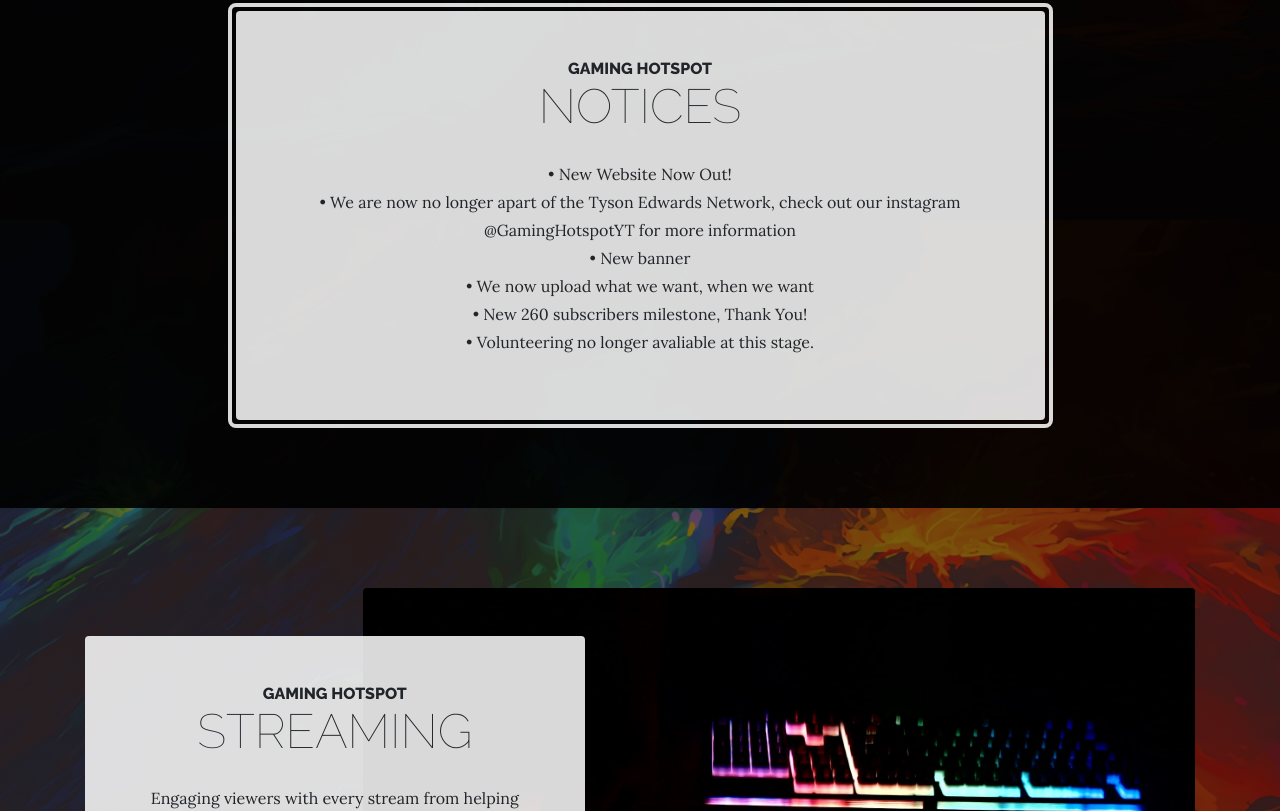
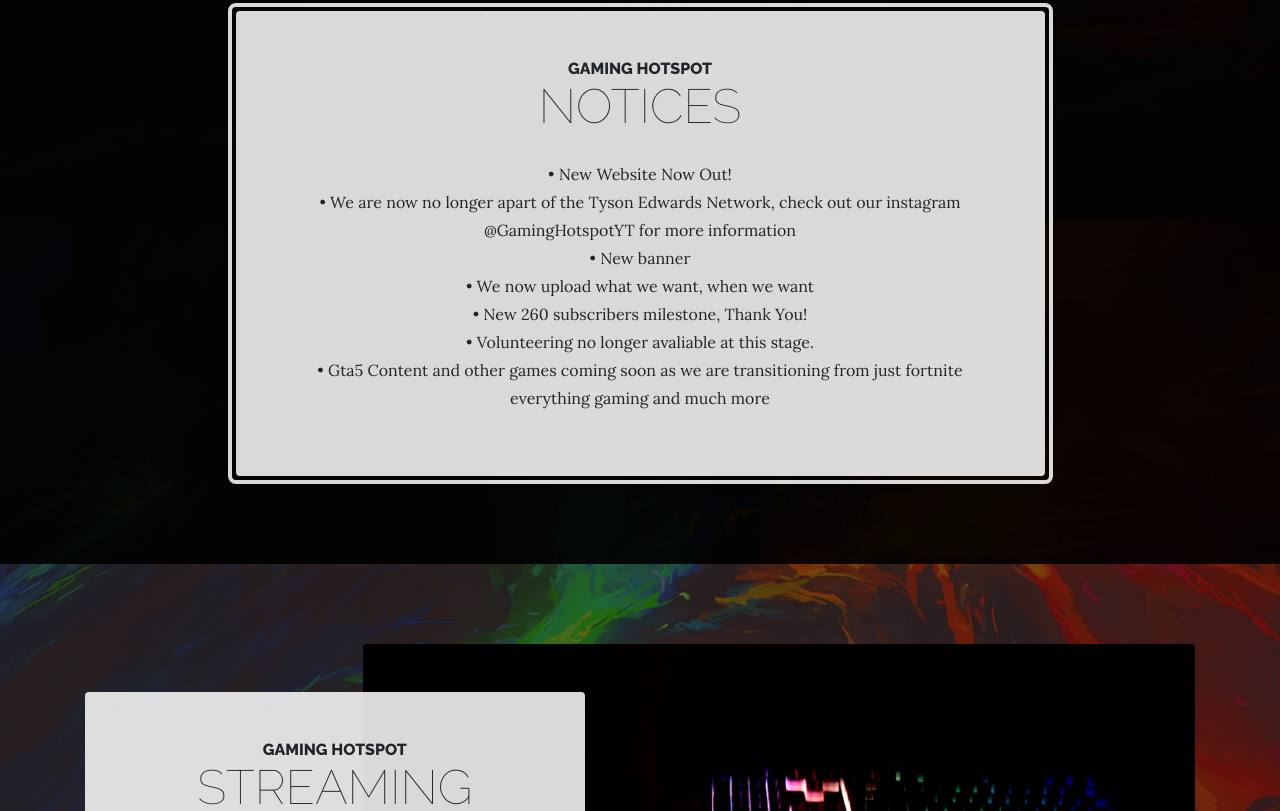
Before and after one commit to GamingHotspot/gaminghotspot.github.io, a website: page index.html in a window 1280 px wide. Shown: the part 1380-2191 px from the top of the page. Drawn offline with Linux system fonts and the light colour scheme.

Commit message:
Updated Notices Section of index.html
index.html changed version 1.3 as of current

```diff
--- a/index.html
+++ b/index.html
@@ -82,7 +82,7 @@
               <span class="section-heading-upper">Gaming Hotspot</span>
               <span class="section-heading-lower">Notices</span>
             </h2>
-            <p>• New Website Now Out!<br />• We are now no longer apart of the Tyson Edwards Network, check out our instagram @GamingHotspotYT for more information<br />• New banner<br />• We now upload what we want, when we want<br />• New 260 subscribers milestone, Thank You!<br />• Volunteering no longer avaliable at this stage.</p>
+            <p>• New Website Now Out!<br />• We are now no longer apart of the Tyson Edwards Network, check out our instagram @GamingHotspotYT for more information<br />• New banner<br />• We now upload what we want, when we want<br />• New 260 subscribers milestone, Thank You!<br />• Volunteering no longer avaliable at this stage.<br />• Gta5 Content and other games coming soon as we are transitioning from just fortnite everything gaming and much more</p>
           </div>
         </div>
       </div>
```
